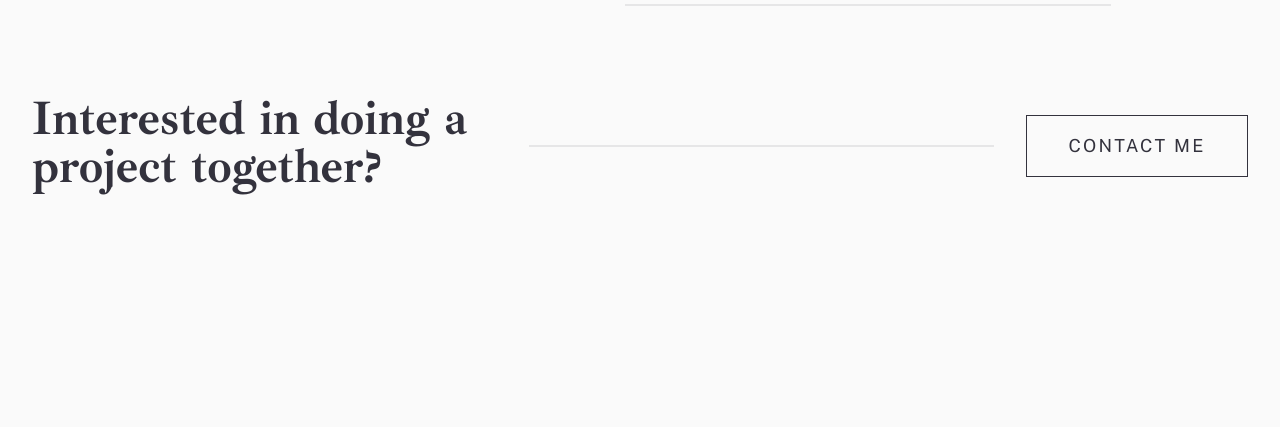
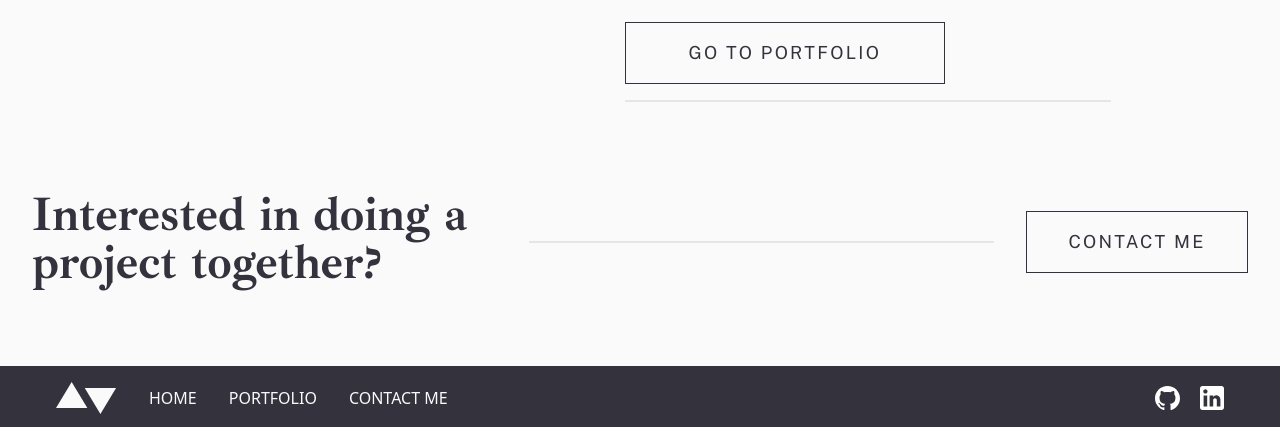
Before and after one commit to kellyky/Portfolio, a React (Vite) app: page / in a window 1280 px wide. Shown: the part 1365-1792 px from the top of the page. Before the commit the page ends 1635 px from the top, so only its background shows below. Built offline with nearby package versions, Linux system fonts and the light colour scheme.

Commit message:
Refactor: Create component for Contact Me section

```diff
--- /dev/null
+++ b/src/components/Contact/Contact.jsx
@@ -0,0 +1,43 @@
+import Button from '../Button/Button'
+
+export default function Contact() {
+  return (
+    <section className="flex flex-col gap-8 my-12
+        flex
+        flex-col
+        items-center
+        md:flex-row
+      ">
+      <h2 className="font-ibarra font-bold
+        text-center md:text-left
+        py-8
+        text-4xl xl:text-5xl
+        lg:w-lg
+        xl:w-2xl
+        tracking-normal text-greyish-dark-blue
+        md:pt-6
+        ">Interested in doing a project together?</h2>
+      <hr className="
+        hidden
+        md:flex
+        md:w-3xs
+        lg:w-2xl
+        2xl:w-5xl
+        lg:mx-auto
+        self-center
+        border-greyish-dark-blue/10
+        border-y-1
+      " />
+      <Button isPrimary={false}
+        className="uppercase border py-4
+          w-3xs
+          md:w-11/20 lg:w-3xs xl:w-xs 2xl:w-sm
+          text-greyish-dark-blue border-greyish-dark-blue
+          text-xs
+          xl:text-lg
+          font-public-sans
+        "
+      >Contact me</Button>
+    </section>
+  )
+}
--- /dev/null
+++ b/src/layouts/Root.jsx
@@ -0,0 +1,17 @@
+import { Outlet } from 'react-router-dom'
+import Header from '../components/Header/Header'
+import Footer from '../components/Footer/Footer'
+import Contact from '../components/Contact/Contact'
+
+export default function Root() {
+  return(
+    <>
+      <Header />
+      <main className="size-full grow-1 self-center px-8">
+        <Outlet />
+        <Contact />
+      </main>
+      <Footer />
+    </>
+  )
+}
--- a/src/pages/LandingPage.jsx
+++ b/src/pages/LandingPage.jsx
@@ -2,7 +2,7 @@ import Button from '../components/Button/Button'
 
 export default function LandingPage(){
   return(
-    <main className="h-full grow-1 self-center px-8">
+    <>
       <section className="flex flex-col gap-4 relative">
         <picture>
           <source
@@ -83,43 +83,6 @@ export default function LandingPage(){
           >Go to Portfolio</Button>
         </div>
       </section>
-      <section className="flex flex-col gap-8 my-12
-          flex
-          flex-col
-          items-center
-          md:flex-row
-        ">
-        <h2 className="font-ibarra font-bold
-          text-center md:text-left
-          py-8
-          text-4xl xl:text-5xl
-          lg:w-lg
-          xl:w-2xl
-          tracking-normal text-greyish-dark-blue
-          md:pt-6
-          ">Interested in doing a project together?</h2>
-        <hr className="
-          hidden
-          md:flex
-          md:w-3xs
-          lg:w-2xl
-          2xl:w-5xl
-          lg:mx-auto
-          self-center
-          border-greyish-dark-blue/10
-          border-y-1
-        " />
-        <Button isPrimary={false}
-          className="uppercase border py-4
-            w-3xs
-            md:w-11/20 lg:w-3xs xl:w-xs 2xl:w-sm
-            text-greyish-dark-blue border-greyish-dark-blue
-            text-xs
-            xl:text-lg
-            font-public-sans
-          "
-        >Contact me</Button>
-      </section>
-    </main>
+    </>
   )
 }
--- a/src/pages/PortfolioPage.jsx
+++ b/src/pages/PortfolioPage.jsx
@@ -1,5 +1,7 @@
 export default function PortfolioPage(){
   return(
-    <h1>Hello, Kells</h1>
+    <>
+      <h1>Hello, Kells</h1>
+    </>
   )
 }
--- a/src/routes.jsx
+++ b/src/routes.jsx
@@ -1,16 +1,24 @@
 import { createBrowserRouter, RouterProvider } from 'react-router-dom'
 import LandingPage from './pages/LandingPage'
 import PortfolioPage from './pages/PortfolioPage'
+import Root from './Layouts/Root'
 
 const router = createBrowserRouter(
   [
     {
       path: '/',
-      element: <LandingPage />
+      element: <Root/>,
+      children: [
+        {
+          index: true,
+          element: <LandingPage />
+        },
+        {
+          path: '/portfolio',
+          element: <PortfolioPage />
+        }
+      ]
     },
-    { path: '/portfolio',
-      element: <PortfolioPage />
-    }
   ]
 )
 
```
